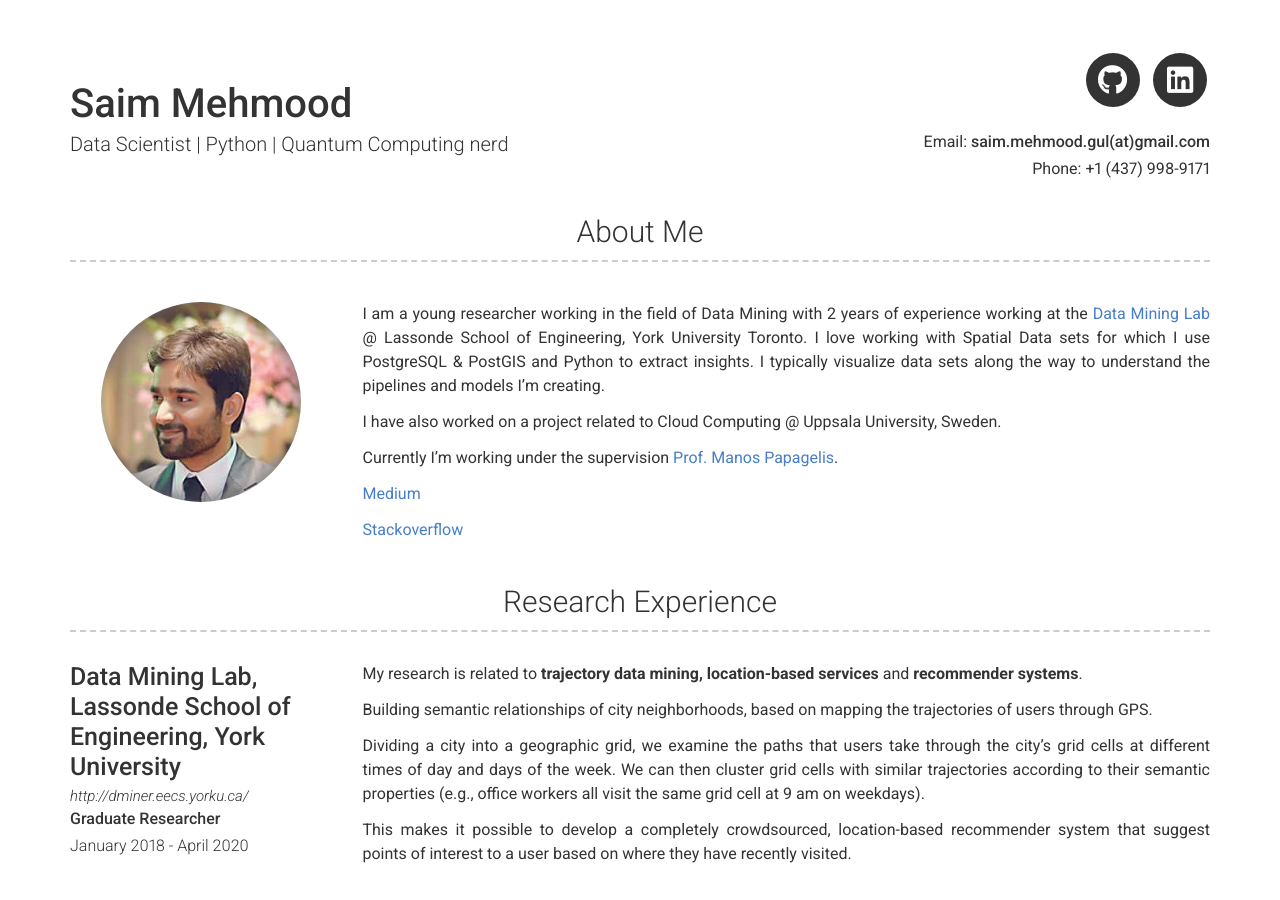
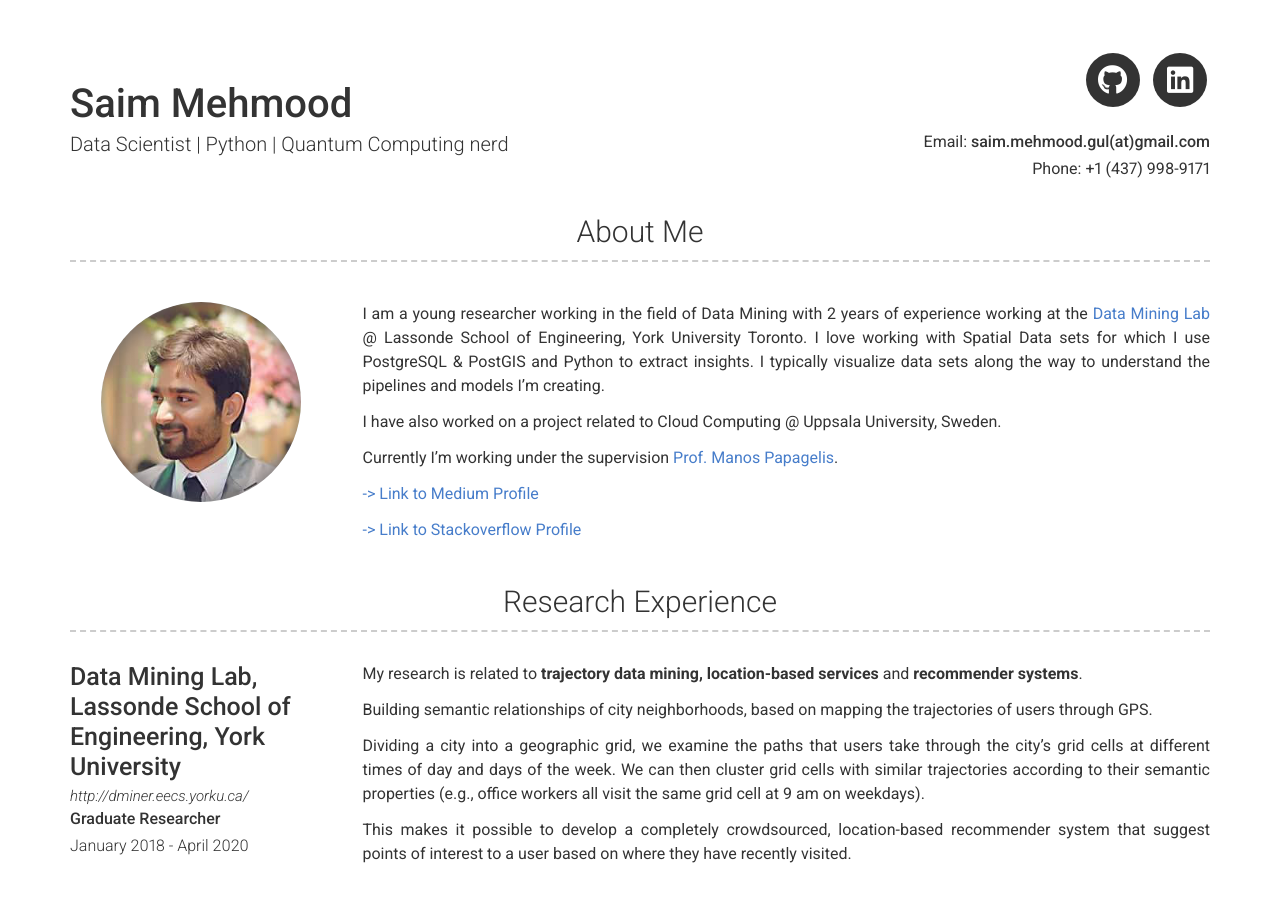
Before and after one commit to saimmehmood/saimmehmood.github.io, a Jekyll site: the page built from index.md, in a window 1280 px wide and 900 px high. Built offline with Jekyll 4.4.1, drawn with Linux system fonts in a browser that asks for light colours; nearby versions of some CDN libraries.

Commit message:
6/23/2020 3:00 AM

```diff
--- a/_config.yml
+++ b/_config.yml
@@ -39,9 +39,9 @@ about_content: | # this will include new lines to allow paragraphs
 
     Currently I'm working under the supervision [Prof. Manos Papagelis](https://www.eecs.yorku.ca/~papaggel/).
 
-    [Medium](https://medium.com/@saim.mehmood.gul)
+    [-> Link to Medium Profile](https://medium.com/@saim.mehmood.gul)
 
-    [Stackoverflow](https://stackoverflow.com/users/4044015/saim-mehmood)
+    [-> Link to Stackoverflow Profile](https://stackoverflow.com/users/4044015/saim-mehmood)
 
 # Projects Section
 # projects_title: Projects
```
